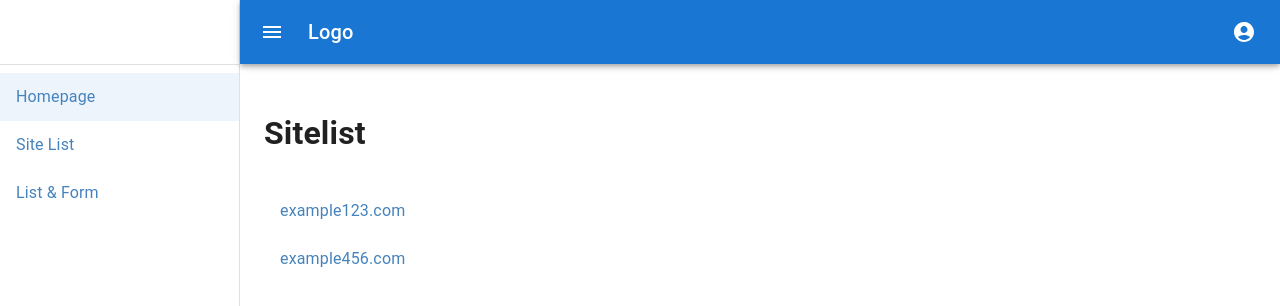
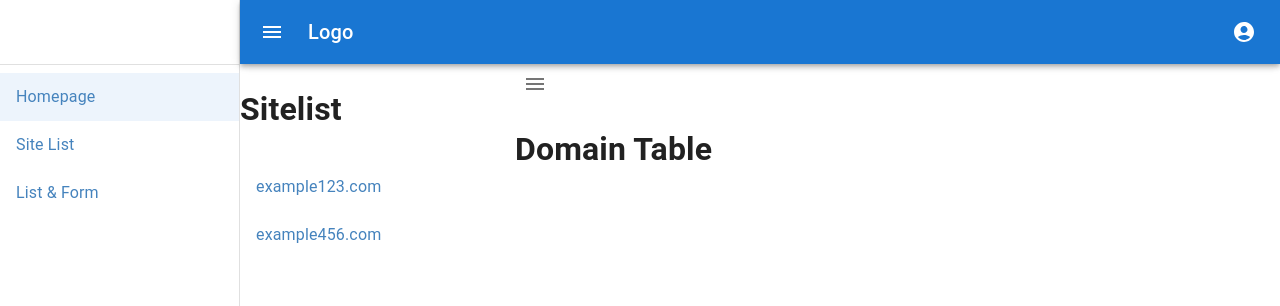
Before and after one commit to weimeihsu/MERN, a React (Vite) app in the folder client/: page /sitelist in a window 1280 px wide. Shown: the top 306 px of the page. Built offline with nearby package versions, Linux system fonts and the light colour scheme.

Commit message:
site domain section

```diff
--- a/client/src/App.jsx
+++ b/client/src/App.jsx
@@ -14,7 +14,7 @@ const Main = styled('main', {
   shouldForwardProp: (prop) => prop !== 'open' })
   (({ theme, open }) => ({
   flexGrow: 1,
-  padding: theme.spacing(3),
+  // padding: theme.spacing(3),
   transition: theme.transitions.create('margin', {
     easing: theme.transitions.easing.sharp,
     duration: theme.transitions.duration.leavingScreen,
@@ -30,11 +30,6 @@ const Main = styled('main', {
 }));
 
 function App() {
-
-  const [siteID, setSiteID] = useState(null)
-  const getSiteID = (id) => {
-    setSiteID(id)
-  }
   const [open, setOpen] = useState(true);
   const toggleDrawer = () => {
     setOpen(!open);
--- a/client/src/component/DomainTable.jsx
+++ b/client/src/component/DomainTable.jsx
@@ -1,7 +1,12 @@
+import IconButton from '@mui/material/IconButton'
+import MenuIcon from '@mui/icons-material/Menu'
 const DomainTable = () => {
     return (
         <>
-        <h1>Domain List</h1>
+        <IconButton aria-label="delete">
+         <MenuIcon />
+        </IconButton>
+        <h1>Domain Table</h1>
         </>
      );
 }
--- a/client/src/pages/SiteList.jsx
+++ b/client/src/component/SiteList.jsx
@@ -6,6 +6,7 @@ import List from '@mui/material/List'
 import ListItem from '@mui/material/ListItem'
 import ListItemButton from '@mui/material/ListItemButton'
 import ListItemText from '@mui/material/ListItemText'
+import Divider from '@mui/material/Divider'
 const SiteList = () => {
   const dispatch = useDispatch()
   const {siteList} = useSelector(store=>store.navListSlice)
@@ -26,7 +27,7 @@ const SiteList = () => {
               </ListItem>
             ))}
         </List>
-
+        <Divider orientation="vertical" flexItem />
         </>
      );
 }
--- /dev/null
+++ b/client/src/pages/SiteDomain.jsx
@@ -0,0 +1,17 @@
+import Grid from '@mui/material/Grid'
+import Card from '@mui/material/Card'
+import Box from '@mui/material/Box'
+
+import DomainTable from '../component/DomainTable'
+import SiteList from '../component/SiteList'
+
+const SiteDomain = () => {
+    return (
+        <Grid container fluid>
+            <Grid item sx={{ minWidth: 275 }}><SiteList/></Grid>
+            <Grid item sx={{ minWidth: 275 }}><DomainTable/></Grid>
+        </Grid>
+     );
+}
+
+export default SiteDomain;
--- a/client/src/routers/Routers.jsx
+++ b/client/src/routers/Routers.jsx
@@ -1,15 +1,16 @@
 import { Routes, Route } from 'react-router-dom'
 import RecordnForm from '../pages/RecordnForm'
 import HomePage from '../pages/Homepage'
-import SiteList from '../pages/SiteList'
+import SiteDomain from '../pages/SiteDomain'
 import SiteRoutes from './SiteRoutes'
+
 
 const Routers = () => {
     return (
         <Routes>
             <Route index element={<HomePage/> } />
             <Route path="recordform" element={<RecordnForm/> }/>
-            <Route path="sitelist" element={<SiteList/>}/>
+            <Route path="sitelist" element={<SiteDomain/>}/>
             <Route path="sitelist/:siteID/*" element={<SiteRoutes/>}/>
         </Routes>
     )
```
